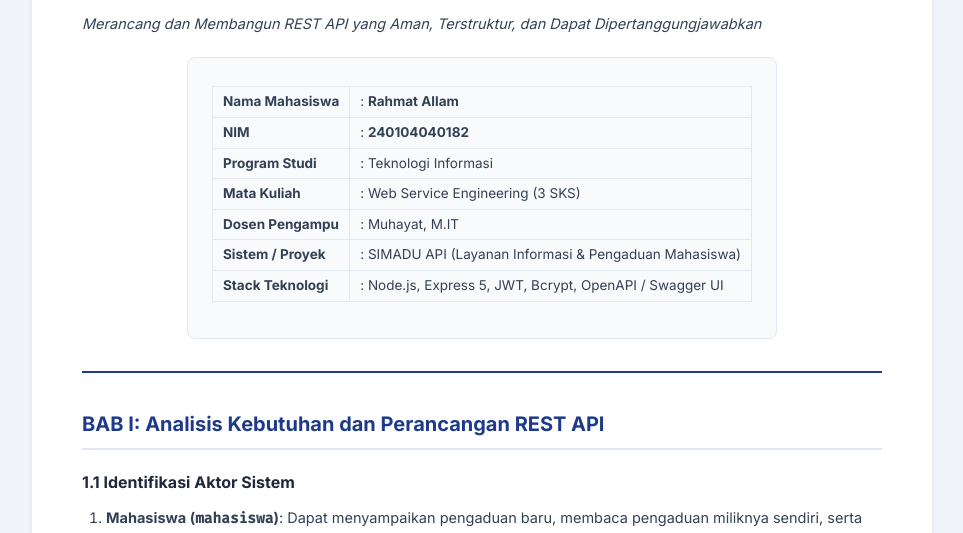
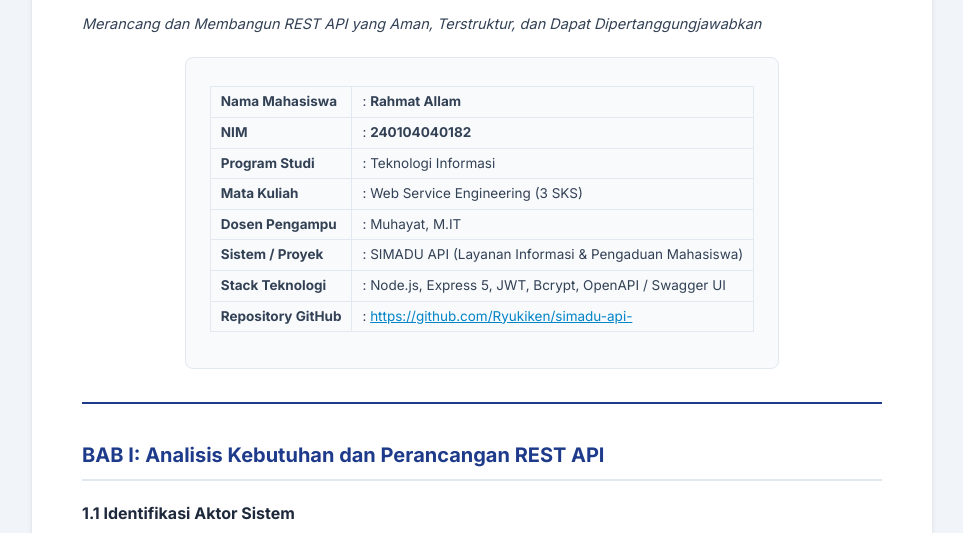
Before and after one commit to Ryukiken/simadu-api-, a website: page LAPORAN_UTS.html in a window 1280 px wide. Shown: the part 192-725 px from the top of the page, without its empty margins (158-1121 px from the left). Drawn offline with Linux system fonts and the light colour scheme.

Commit message:
docs: cantumkan url repositori github Ryukiken/simadu-api- ke laporan dan readme

```diff
--- a/LAPORAN_UTS.html
+++ b/LAPORAN_UTS.html
@@ -305,6 +305,10 @@
           <tr>
             <td><strong>Stack Teknologi</strong></td>
             <td>: Node.js, Express 5, JWT, Bcrypt, OpenAPI / Swagger UI</td>
+          </tr>
+          <tr>
+            <td><strong>Repository GitHub</strong></td>
+            <td>: <a href="https://github.com/Ryukiken/simadu-api-" target="_blank" style="color: var(--secondary); text-decoration: underline;">https://github.com/Ryukiken/simadu-api-</a></td>
           </tr>
         </table>
       </div>
--- a/package.json
+++ b/package.json
@@ -15,6 +15,10 @@
     "simadu"
   ],
   "author": "Rahmat Allam (NIM: 240104040182)",
+  "repository": {
+    "type": "git",
+    "url": "https://github.com/Ryukiken/simadu-api-.git"
+  },
   "license": "ISC",
   "dependencies": {
     "bcryptjs": "^2.4.3",
```
Also changed, not shown: LAPORAN_UTS.md (+1 -0 lines), README.md, 1 other file.
